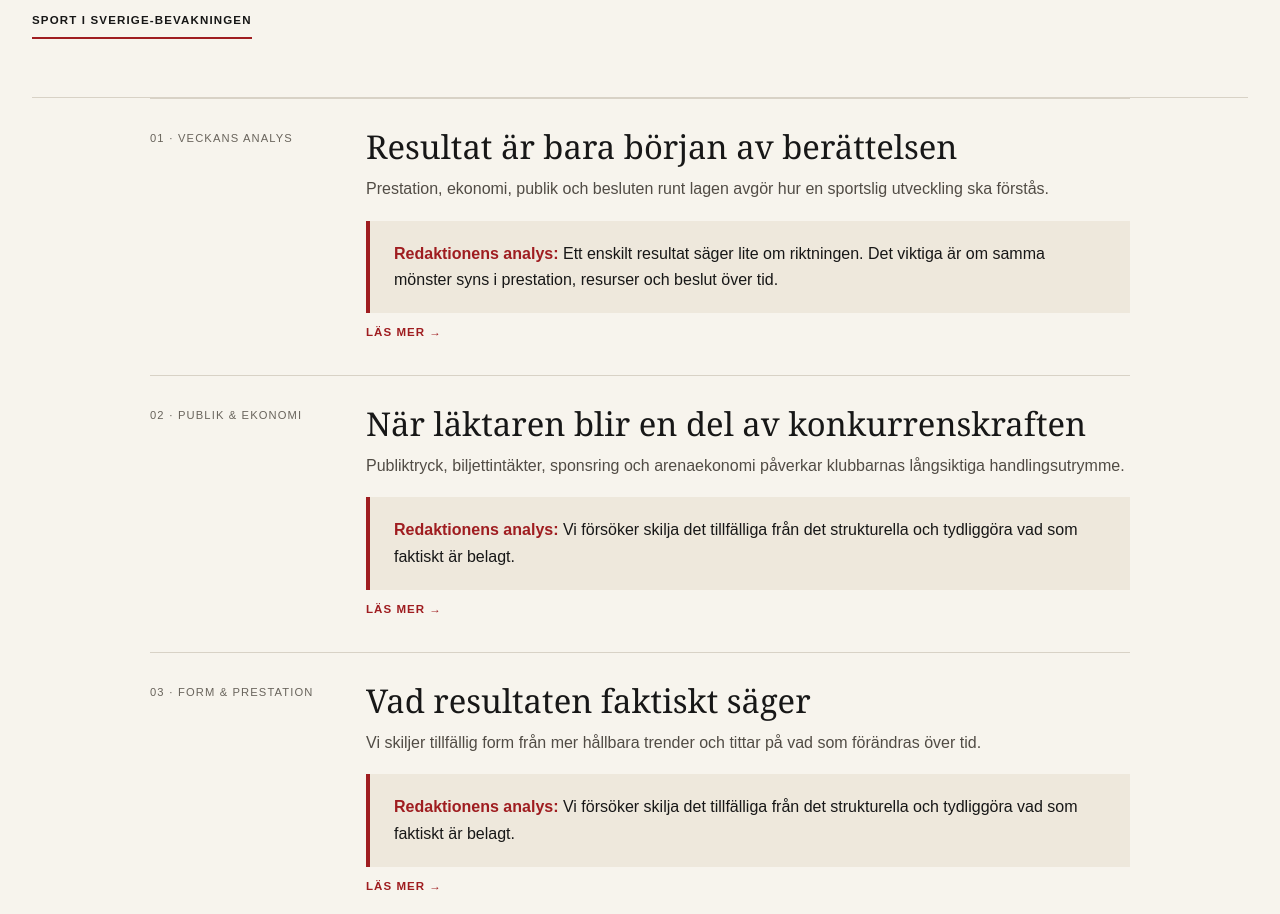
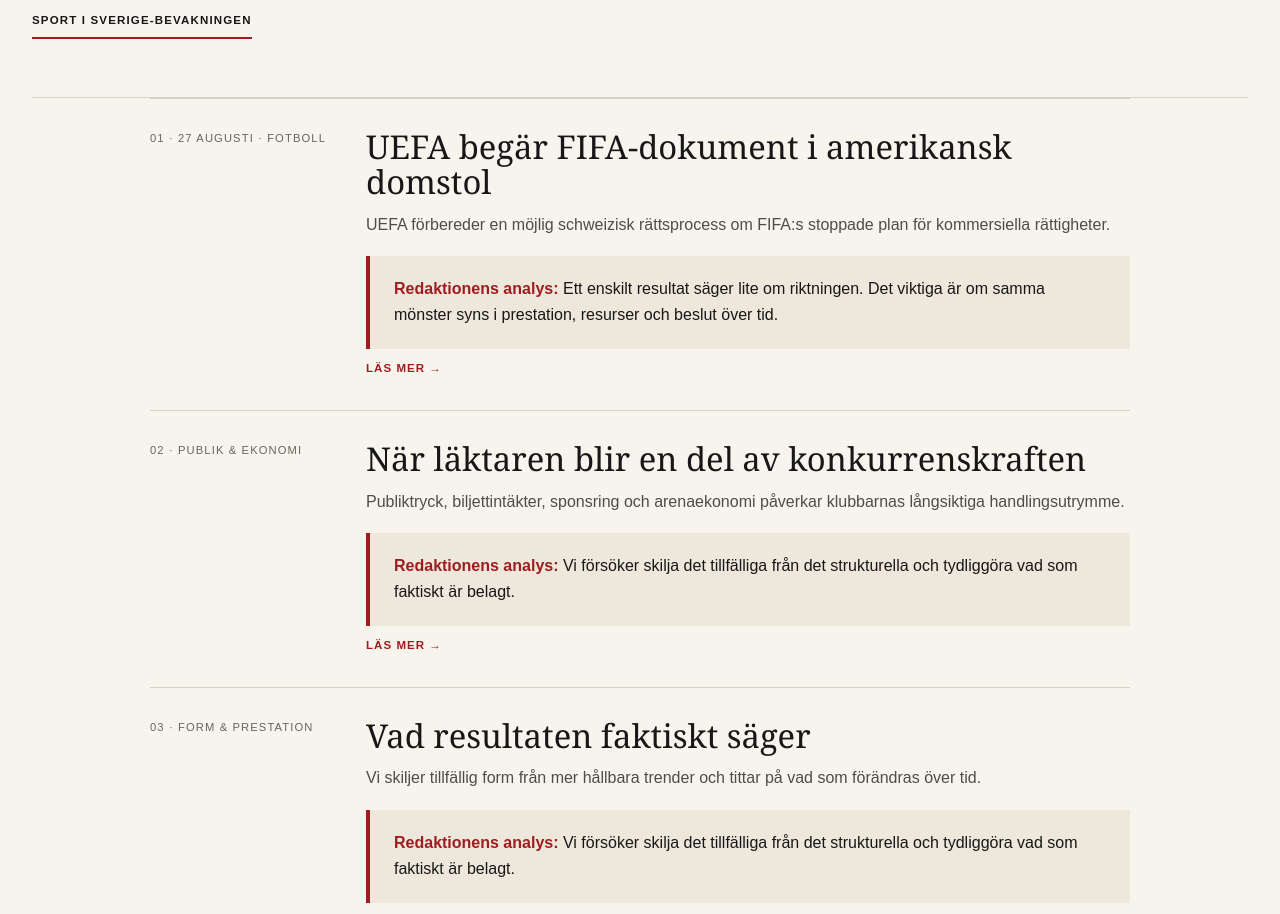
Before and after one commit to Djurgarden2019/NackaSidan-2026, a Next.js app: page /sport in a window 1280 px wide. Shown: the part 780-1694 px from the top of the page. Built offline with nearby package versions, Linux system fonts and the light colour scheme.

Commit message:
Refresh current content in app/sport/page.tsx

```diff
--- a/app/sport/page.tsx
+++ b/app/sport/page.tsx
@@ -2,7 +2,7 @@ import Link from 'next/link';
 import { AnalysisBox, FactStrip } from '../../components/Editorial';
 
 const sections=[
- {kicker:'Veckans analys',title:'Resultat är bara början av berättelsen',text:'Prestation, ekonomi, publik och besluten runt lagen avgör hur en sportslig utveckling ska förstås.'},
+ {kicker:'27 augusti · Fotboll',title:'UEFA begär FIFA-dokument i amerikansk domstol',text:'UEFA förbereder en möjlig schweizisk rättsprocess om FIFA:s stoppade plan för kommersiella rättigheter.'},
  {kicker:'Publik & ekonomi',title:'När läktaren blir en del av konkurrenskraften',text:'Publiktryck, biljettintäkter, sponsring och arenaekonomi påverkar klubbarnas långsiktiga handlingsutrymme.'},
  {kicker:'Form & prestation',title:'Vad resultaten faktiskt säger',text:'Vi skiljer tillfällig form från mer hållbara trender och tittar på vad som förändras över tid.'},
  {kicker:'Nästa vecka',title:'Det här följer vi nu',text:'Matcher, tabelläge, publik, ekonomi och beslut som kan ändra förutsättningarna.'}
```
